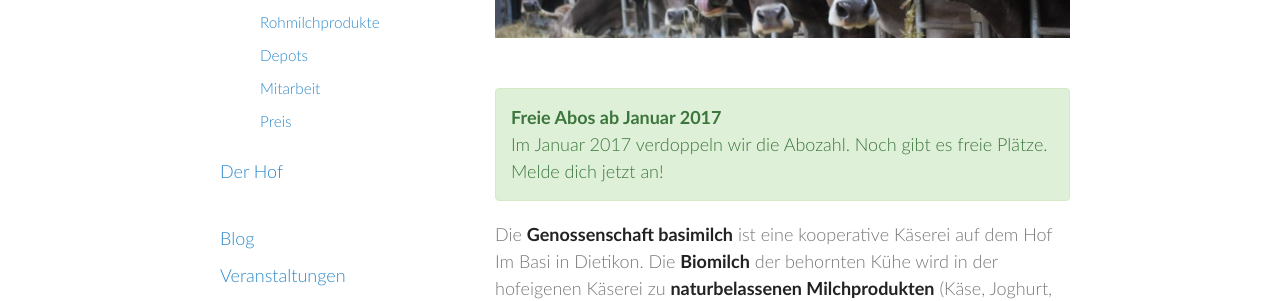
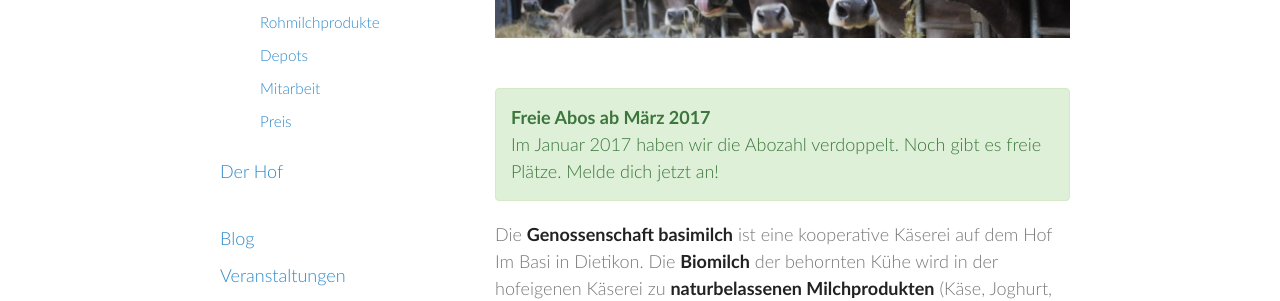
Before and after one commit to vryser/basimilch.github.io, a Jekyll site: the page built from pages/000-home.md, in a window 1280 px wide and 900 px high. Shown: the part 282-583 px from the top of the window. Built offline with Jekyll 4.4.1, drawn with Linux system fonts in a browser that asks for light colours.

Commit message:
change: update availability date for abos from january to march

```diff
--- a/pages/000-home.md
+++ b/pages/000-home.md
@@ -4,8 +4,8 @@ permalink: /
 ---
 
 <div class="alert alert-success" role="alert" data-href="/genossenschaft/#abo-bestellen">
-  <div style="font-weight:bold;">Freie Abos ab Januar 2017</div>
-  Im Januar 2017 verdoppeln wir die Abozahl. Noch gibt es freie Plätze.
+  <div style="font-weight:bold;">Freie Abos ab März 2017</div>
+  Im Januar 2017 haben wir die Abozahl verdoppelt. Noch gibt es freie Plätze.
   <a href="/genossenschaft/#abo-bestellen">Melde dich jetzt an!</a>
 </div>
 
```
Also changed, not shown: pages/010-die-genossenschaft.md (+1 -2 lines).
